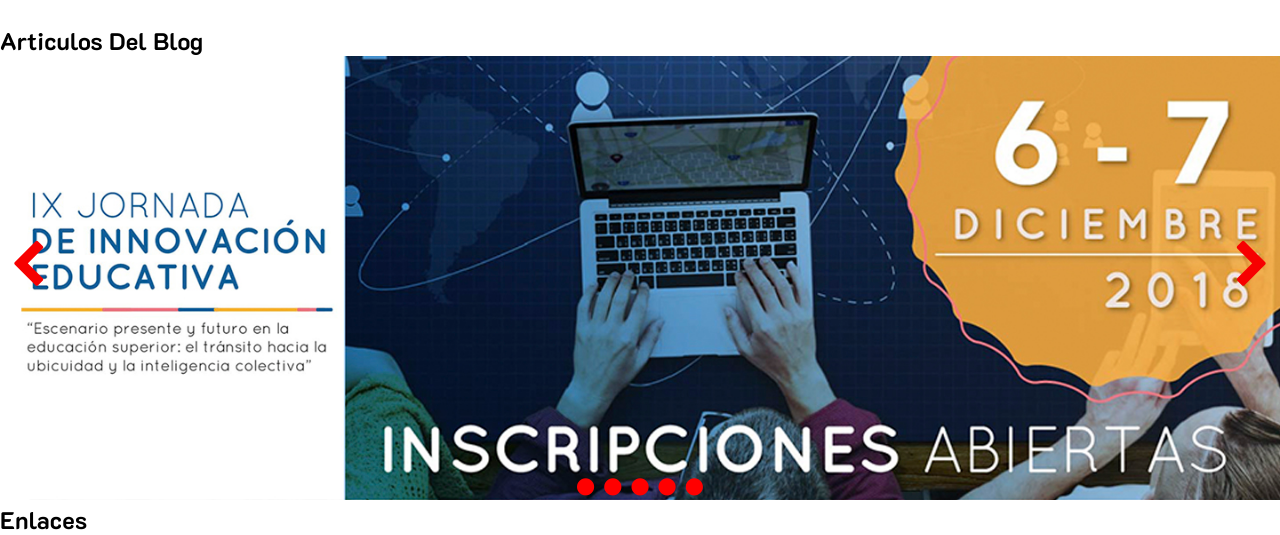
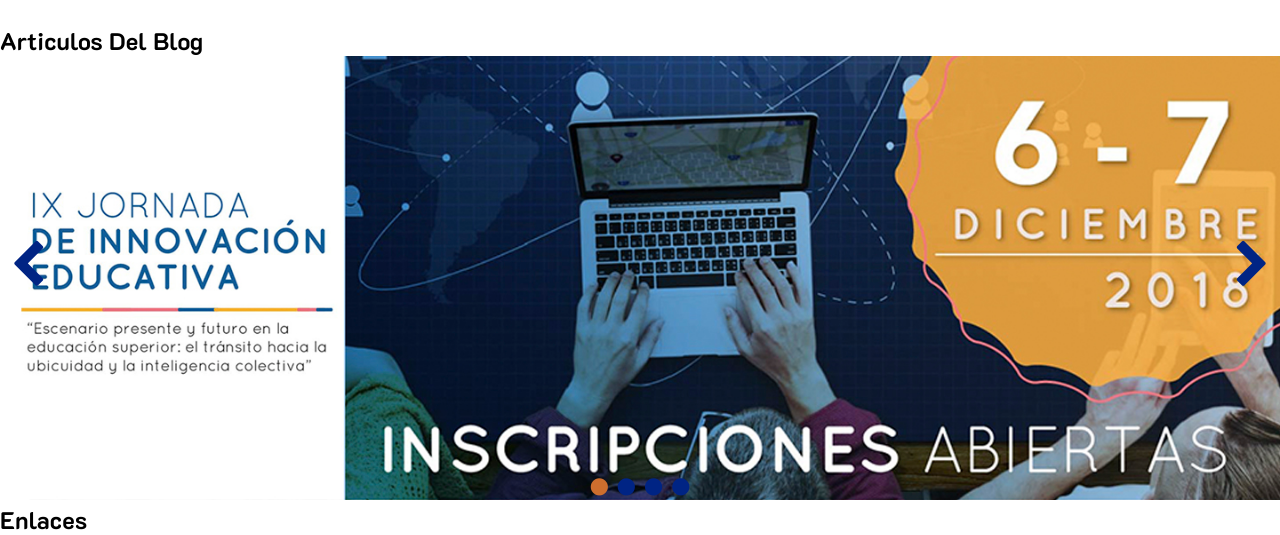
Before and after one commit to XxLuisFer15xX/POO, a PHP site: page / in a window 1280 px wide. Shown: the part 825-1360 px from the top of the page. Run offline with PHP 8.4, Linux system fonts and the light colour scheme.

Commit message:
Pagina Principal

```diff
--- a/Index.html
+++ b/Index.html
@@ -50,22 +50,17 @@
     </div>
     <div class = "slideshow">
         <ul class="slider">
-            <section>
-                <h2>
+                <section>
+                    <h2>
                     Articulos Del Blog
-                </h2>
-            </section>
-            <li><img src="img/BANNER-WEB-1.jpg" alt="Noticia-1"></li>
-            <li><img src="img/BANNER-WEB-2.jpg" alt="Noticia-2"></li>
-            <li><img src="img/BANNER-WEB-3.jpg" alt="Noticia-3"></li>
-            <li><img src="img/BANNER-WEB-4.jpg" alt="Noticia-4"></li>
+                    </h2>
+                </section>
+            <li><img src="img/BANNER1.jpg" alt="Noticia-1"></li>
+            <li><img src="img/BANNER2.jpg" alt="Noticia-2"></li>
+            <li><img src="img/BANNER3.jpg" alt="Noticia-3"></li>
+            <li><img src="img/BANNER4.jpg" alt="Noticia-4"></li>
         </ul>
         <ol class = "paginacion">
-            <li><span  class = "fa fa-circle"></span></li>
-            <li><span  class = "fa fa-circle"></span></li>
-            <li><span  class = "fa fa-circle"></span></li>
-            <li><span  class = "fa fa-circle"></span></li>
-            <li><span  class = "fa fa-circle"></span></li>
         </ol>
         <div class="left1">
             <span class="fa fa-chevron-left"></span>
--- a/css/estilos.css
+++ b/css/estilos.css
@@ -204,7 +204,7 @@ ul,ol {
 .paginacion li{
     font-size: 20px;
     margin: 2px 5px;
-    color: red;
+    color: rgb(0,36,132);;
     cursor: pointer;
 
 }
@@ -218,11 +218,14 @@ ul,ol {
     height: 100%;
     display: flex;
     align-items: center;
-    color: rgb(247, 0, 0);
+    color: rgb(0,36,132);;
     font-size: 50px;
+
+    cursor: pointer;
 }
 .left1 {
     left:10px;
+
 }
 .right1 {
     right:10px;
--- a/js/main.js
+++ b/js/main.js
@@ -1,4 +1,64 @@
 $(document).ready(function(){
-	$('.slider li').hide();
-	$('.slider li:first').show();
+
+	/*para que vallan apareciento los circulos */
+	var imgitems = $('.slider li').length;
+	var imgPos = 1;
+
+
+	//	console.log(imgitems);
+	/*Ciclo para reproducir circulos*/
+	for(i = 1; i <= imgitems; i++){
+		$('.paginacion').append('<li><span  class = "fa fa-circle"></span></li>');
+	}
+
+	$('.slider li').hide();//oculta los slider
+	$('.slider li:first').show();//muestra el primer slide
+	$('.paginacion li:first').css({'color': '#CD6E2E'});//damos estilo al primer item
+	//funciones para hacer cambio o transision en imagenes para el slider
+	//para cambiar los imagenes para los circulos
+
+	//llamado de funciones
+	$('.paginacion li').click(paginacion);
+	$('.right1 span').click(nextSlider);
+	$('.left1 span').click(prevslider);
+
+	setInterval(function(){
+		nextSlider();
+	},4000);
+
+	//creacion de funciones
+
+	function  paginacion(){
+		var numero_circulo = $(this).index() + 2;
+
+		$('.slider li').hide();
+		$('.slider li:nth-child('+ numero_circulo +')').fadeIn();
+
+		$('.paginacion li').css({'color':'white'});
+		$(this).css({'color':'#CD6E2E'});
+
+		imgPos = numero_circulo;
+	}
+	function nextSlider(){
+		if( imgPos >= imgitems+1){imgPos = 2;}
+		else {imgPos++;}
+
+		$('.paginacion li').css({'color': 'white'});
+		$('.paginacion li:nth-child(' + imgPos +')').css({'color': 'white'});
+		$('.slider li').hide(); // Ocultamos todos los slides
+		$('.slider li:nth-child('+ imgPos +')').fadeIn(); // Mostramos el Slide seleccionado
+
+	}
+
+	function prevSlider(){
+		if(imgPos <= 4){imgPos = imgItems;}
+		else{imgPos--;}
+
+		$('.paginacion li').css({'color':'white'})
+		$('.paginacion li:nth-childchild('+ imgPos +')').css({'color':'#CD6E2E'});
+		$('.slider li').hide();//esconder las imagenes del slider
+		$('.slider li:nth-child('+ imgPos +')').fadeIn();//mostrar el slider seleccionado
+	}
+
+
 });
```
Also changed, not shown: img/BANNER1.jpg (renamed from img/BANNER-WEB-1.jpg), img/BANNER2.jpg (renamed from img/BANNER-WEB-2.jpg), img/BANNER3.jpg (renamed from img/BANNER-WEB-3.jpg), img/BANNER4.jpg (renamed from img/BANNER-WEB-4.jpg).
